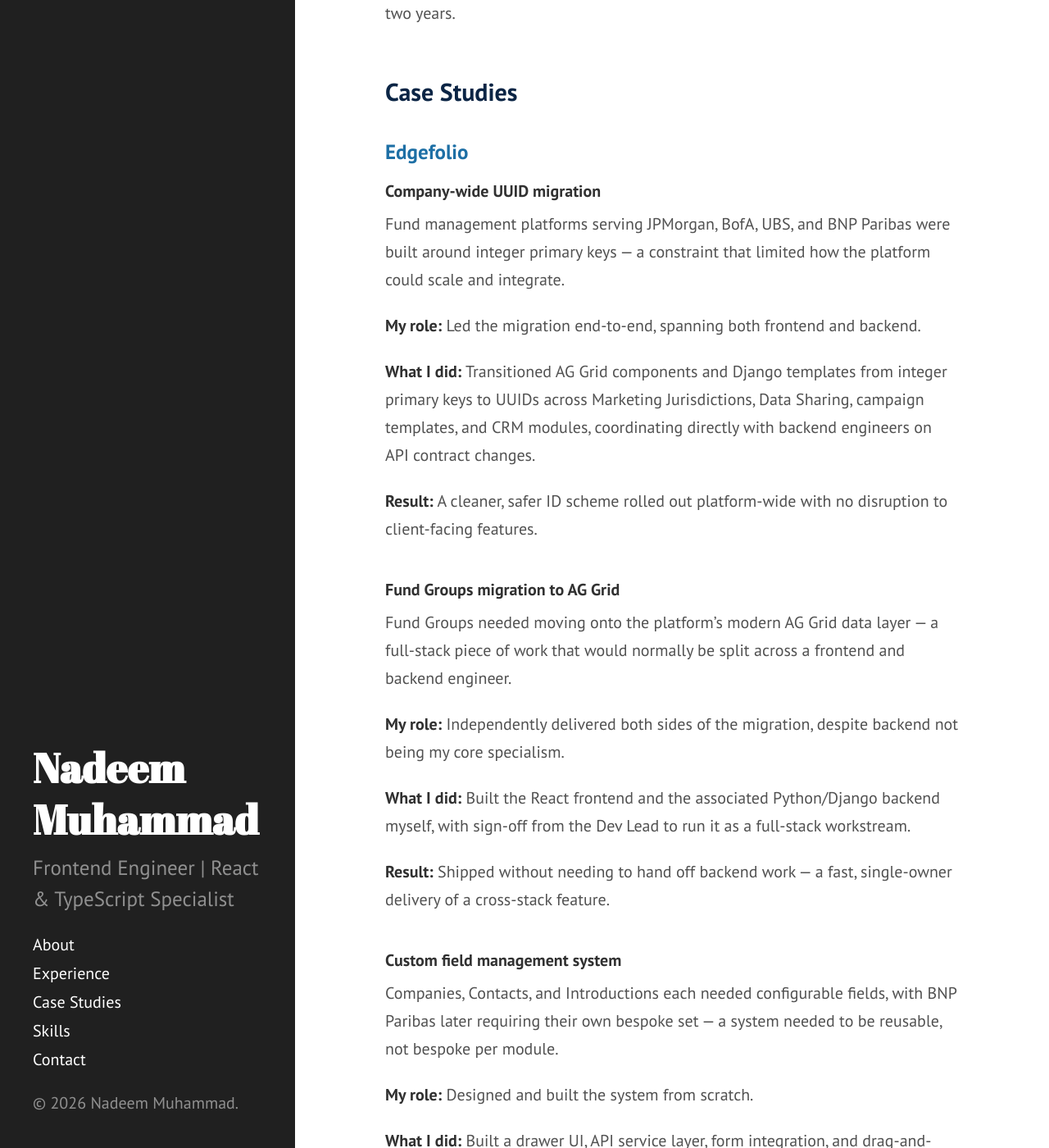
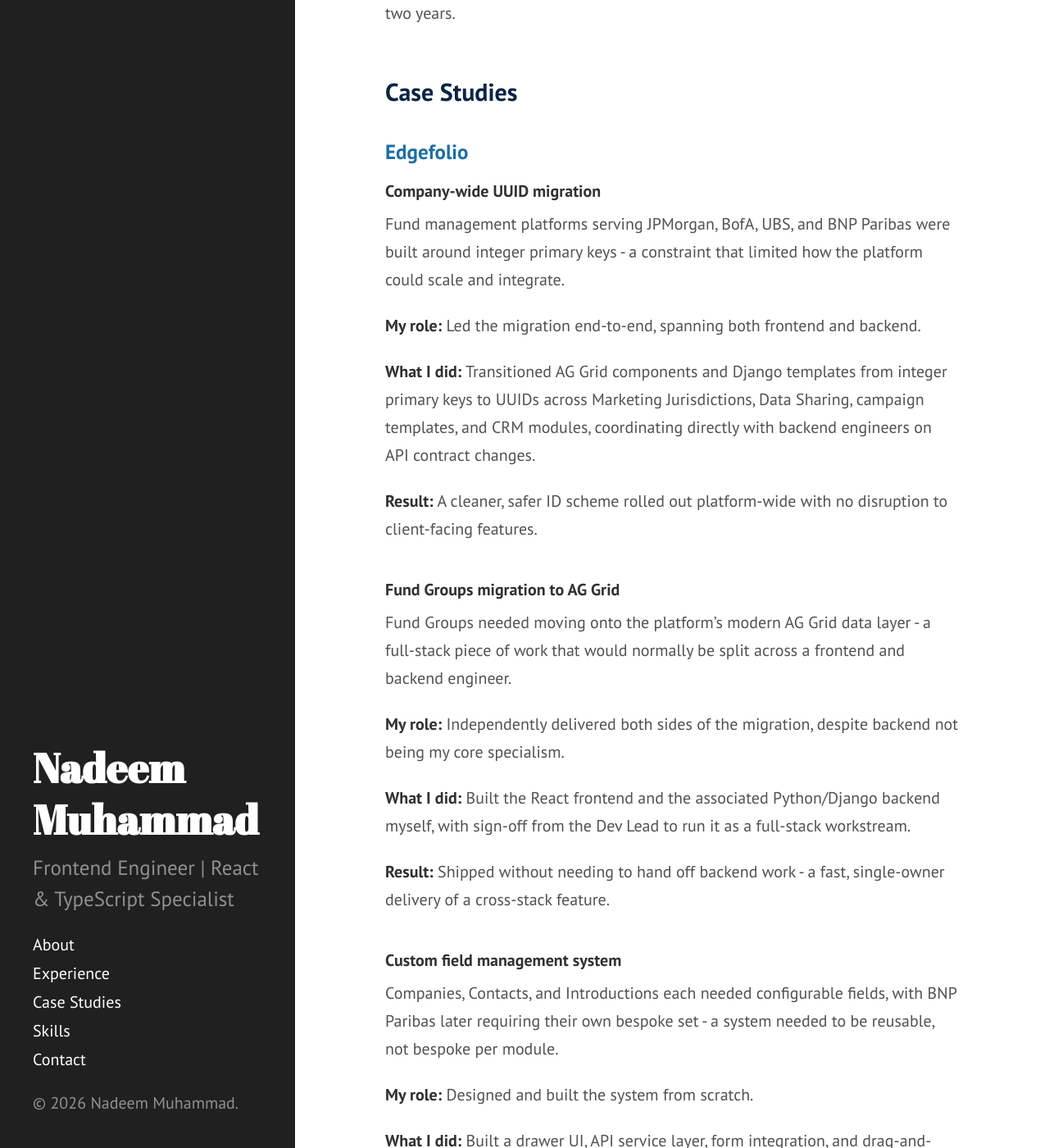
Before and after one commit to nadeem-muhammad/nadeem-muhammad.github.io, a Jekyll site: the page built from index.md, in a window 1280 px wide and 1400 px high, scrolled down 3204 px. Shown: the whole window at 82% size. Built offline with Jekyll 4.4.1, drawn with Linux system fonts in a browser that asks for light colours; some of the changed text lies outside the part shown.

Commit message:
Standardize hyphen usage in job titles and descriptions
Updated formatting by replacing '—' with '-' for consistency in job titles and descriptions throughout the document.

```diff
--- a/index.md
+++ b/index.md
@@ -68,21 +68,21 @@ Built the ASDA Baby & Toddler Club hub from the ground up (1M+ views at peak); l
 </div>
 
 <div class="timeline-item" markdown="1">
-### Frontend Web Developer / Web Designer — Chapter Eight, Leeds
+### Frontend Web Developer / Web Designer - Chapter Eight, Leeds
 <span class="post-date">2013</span>
 
-Built event platform websites for major names in live events — Carl Cox, VooDoo Events, and No Curfew Events — integrating the Event Genius ticketing platform as a CMS to power ticket sales and event listings.
+Built event platform websites for major names in live events - Carl Cox, VooDoo Events, and No Curfew Events - integrating the Event Genius ticketing platform as a CMS to power ticket sales and event listings.
 </div>
 
 <div class="timeline-item" markdown="1">
-### Frontend Web Developer / Web Designer — Barker Brooks, Leeds
+### Frontend Web Developer / Web Designer - Barker Brooks, Leeds
 <span class="post-date">2012 – 2013</span>
 
 Headed up a brand-new "Digital" line for the publishing and creative arts firm, taking it from a standing start to leading the build of its first-ever eCommerce website.
 </div>
 
 <div class="timeline-item" markdown="1">
-### Frontend Web Developer / Senior Web Designer — Capita / Pay360, Oldham
+### Frontend Web Developer / Senior Web Designer - Capita / Pay360, Oldham
 <span class="post-date">2010 – 2012</span>
 
 Built ePayment gateways and local council websites using HTML/XHTML, JavaScript, CSS, and PHP, progressing from Web Designer to Web Developer over two years.
@@ -94,7 +94,7 @@ Built ePayment gateways and local council websites using HTML/XHTML, JavaScript,
 
 <div class="timeline-item" markdown="1">
 #### Company-wide UUID migration
-Fund management platforms serving JPMorgan, BofA, UBS, and BNP Paribas were built around integer primary keys — a constraint that limited how the platform could scale and integrate.
+Fund management platforms serving JPMorgan, BofA, UBS, and BNP Paribas were built around integer primary keys - a constraint that limited how the platform could scale and integrate.
 
 **My role:** Led the migration end-to-end, spanning both frontend and backend.
 
@@ -105,18 +105,18 @@ Fund management platforms serving JPMorgan, BofA, UBS, and BNP Paribas were buil
 
 <div class="timeline-item" markdown="1">
 #### Fund Groups migration to AG Grid
-Fund Groups needed moving onto the platform's modern AG Grid data layer — a full-stack piece of work that would normally be split across a frontend and backend engineer.
+Fund Groups needed moving onto the platform's modern AG Grid data layer - a full-stack piece of work that would normally be split across a frontend and backend engineer.
 
 **My role:** Independently delivered both sides of the migration, despite backend not being my core specialism.
 
 **What I did:** Built the React frontend and the associated Python/Django backend myself, with sign-off from the Dev Lead to run it as a full-stack workstream.
 
-**Result:** Shipped without needing to hand off backend work — a fast, single-owner delivery of a cross-stack feature.
+**Result:** Shipped without needing to hand off backend work - a fast, single-owner delivery of a cross-stack feature.
 </div>
 
 <div class="timeline-item" markdown="1">
 #### Custom field management system
-Companies, Contacts, and Introductions each needed configurable fields, with BNP Paribas later requiring their own bespoke set — a system needed to be reusable, not bespoke per module.
+Companies, Contacts, and Introductions each needed configurable fields, with BNP Paribas later requiring their own bespoke set - a system needed to be reusable, not bespoke per module.
 
 **My role:** Designed and built the system from scratch.
 
@@ -135,14 +135,14 @@ Surpass, a widely-used online assessment platform, needed WCAG 2.1/2.2 and WAI-A
 
 **What I did:** Implemented ARIA support, fixed colour contrast failures, and ran accessibility audits using AXE, Lighthouse, and screen readers (JAWS, NVDA), working closely with designers and backend engineers to catch issues early rather than late.
 
-**Result:** Accessibility built into the platform's foundations, not bolted on — an approach carried into every project since.
+**Result:** Accessibility built into the platform's foundations, not bolted on - an approach carried into every project since.
 </div>
 
 ### LiquidLogic
 
 <div class="timeline-item" markdown="1">
 #### CMS templates built for non-technical content teams
-Local authority Social Care and Education teams needed to manage their own web content, but had no development skills — the platform needed to put real control in their hands without risking site integrity.
+Local authority Social Care and Education teams needed to manage their own web content, but had no development skills - the platform needed to put real control in their hands without risking site integrity.
 
 **My role:** Frontend Web Developer & Designer, working on an in-house Java-based CMS.
 
@@ -166,7 +166,7 @@ Government and local authority websites needed clear navigation and dynamic cont
 
 <div class="timeline-item" markdown="1">
 #### Holding brand consistency together through a company transition
-A TUPE transfer moved the ASDA, Walmart UK, and The Card Factory accounts to a new employer overnight — with real risk of dropped quality or inconsistent delivery across the accounts during the handover.
+A TUPE transfer moved the ASDA, Walmart UK, and The Card Factory accounts to a new employer overnight - with real risk of dropped quality or inconsistent delivery across the accounts during the handover.
 
 **My role:** Frontend Web Developer & Designer, continuing delivery across all three retail accounts through the transition.
 
@@ -179,7 +179,7 @@ A TUPE transfer moved the ASDA, Walmart UK, and The Card Factory accounts to a n
 
 <div class="timeline-item" markdown="1">
 #### Building the ASDA Baby & Toddler Club hub
-ASDA needed a dedicated content hub for expecting and new parents — pre- and post-pregnancy articles, recipes, and tools — built to genuinely earn repeat visits rather than a one-off campaign page.
+ASDA needed a dedicated content hub for expecting and new parents - pre- and post-pregnancy articles, recipes, and tools - built to genuinely earn repeat visits rather than a one-off campaign page.
 
 **My role:** Built the hub from the ground up.
 
@@ -190,7 +190,7 @@ ASDA needed a dedicated content hub for expecting and new parents — pre- and p
 
 <div class="timeline-item" markdown="1">
 #### A suite of interactive parenting tools
-Brand partners including Graco, Maxi-Cosi, and Joie wanted genuinely useful tools for parents, not just static product pages — something that would drive engagement on its own merits.
+Brand partners including Graco, Maxi-Cosi, and Joie wanted genuinely useful tools for parents, not just static product pages - something that would drive engagement on its own merits.
 
 **My role:** Built the interactive tools end-to-end.
 
@@ -201,13 +201,13 @@ Brand partners including Graco, Maxi-Cosi, and Joie wanted genuinely useful tool
 
 <div class="timeline-item" markdown="1">
 #### Leading an outsourced development team across time zones
-Delivery needed to scale beyond the in-house team, using an outsourced development group based in India (borngroup.com) — with all the time zone and communication challenges that involves.
+Delivery needed to scale beyond the in-house team, using an outsourced development group based in India (borngroup.com) - with all the time zone and communication challenges that involves.
 
 **My role:** Lead, managing the outsourced team directly.
 
 **What I did:** Handled workload allocation, timelines, and check-ins into SVN, working alongside US-based back-end developers on projects for Walmart and Halfords.
 
-**Result:** My first experience leading engineers across time zones — a skill carried into every leadership moment since.
+**Result:** My first experience leading engineers across time zones - a skill carried into every leadership moment since.
 </div>
 
 ## Skills {#skills}
```
